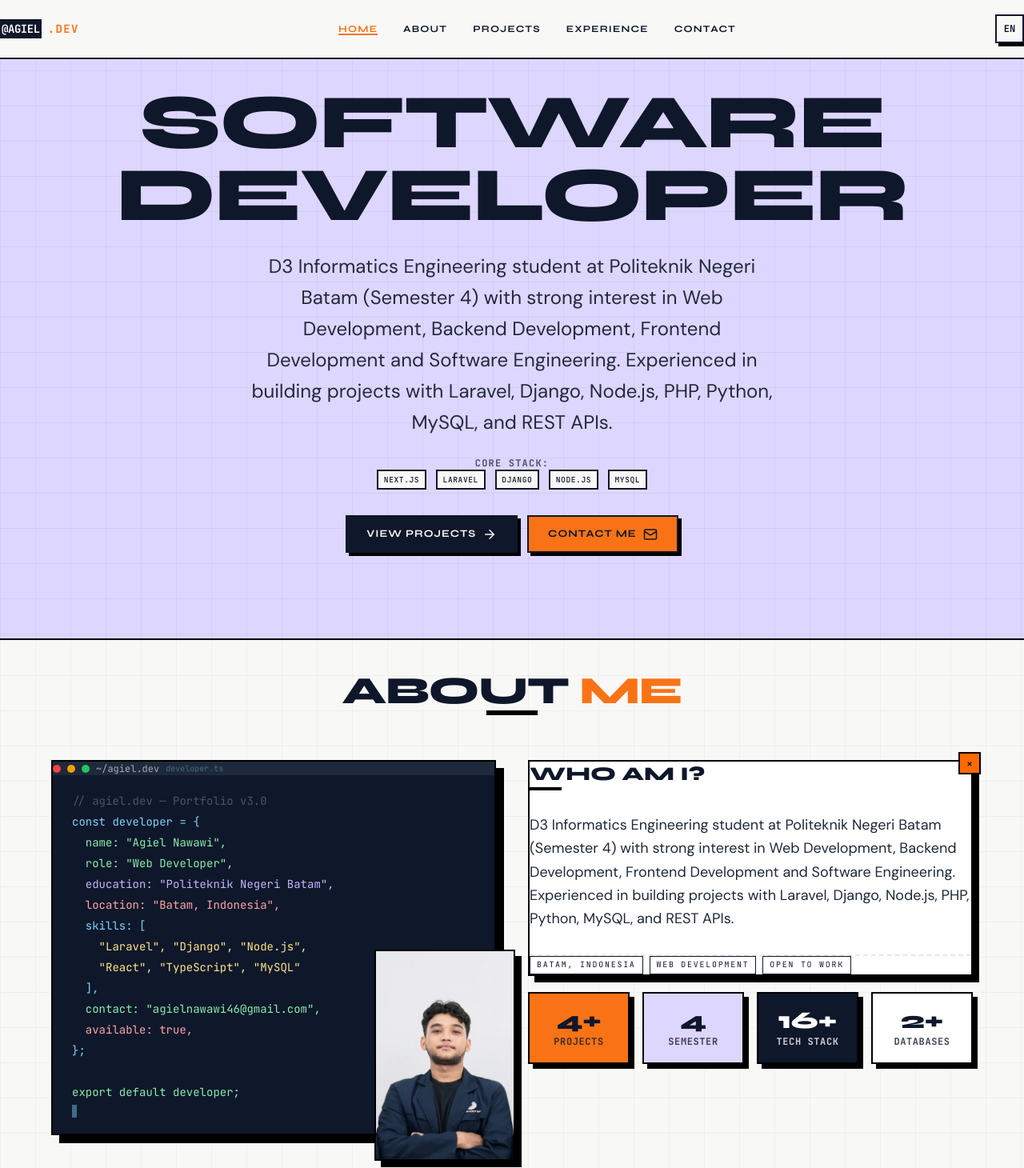
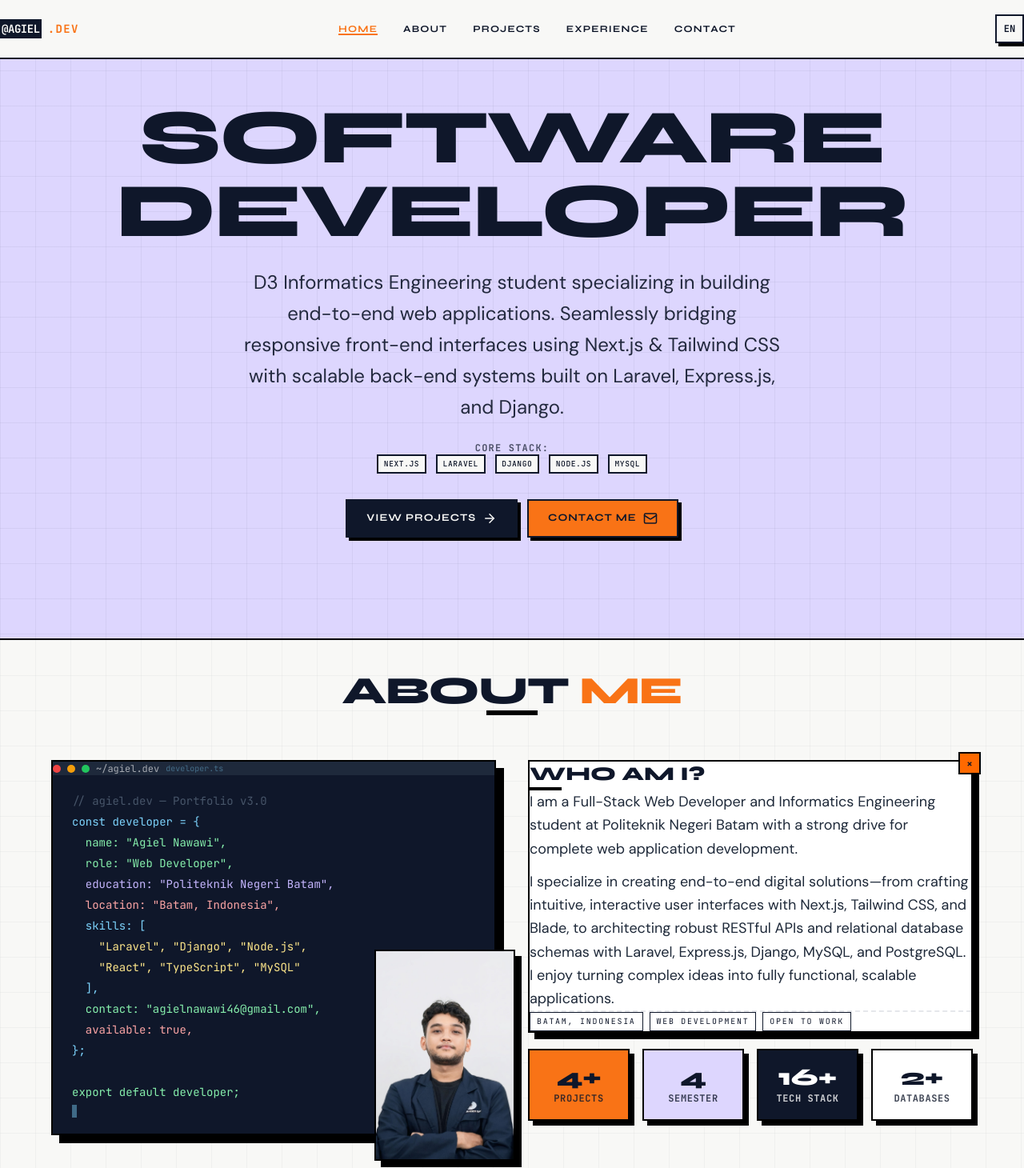
Before and after one commit to agielnawawi46/portofolio-v3, a React (Vite) app: page / in a window 1280 px wide. Shown: the top 1460 px of the page at 80% size. Built offline with nearby package versions, Linux system fonts and the light colour scheme.

Commit message:
feat: implement revised home and about copy emphasizing full-stack capabilities

```diff
--- a/src/components/AboutSkillSection.tsx
+++ b/src/components/AboutSkillSection.tsx
@@ -227,13 +227,16 @@ export default function AboutSkillSection() {
                     {language === 'en' ? 'WHO AM I?' : 'SIAPA SAYA?'}
                   </h3>
                   <div className="w-10 h-1 bg-black mb-4 shrink-0" />
-                  <div className="flex-1 flex flex-col justify-center mb-5">
-                    <p
-                      className="text-base md:text-lg leading-relaxed text-gray-800"
-                      style={{ fontFamily: 'var(--font-body)' }}
-                    >
-                      {personal.bio}
-                    </p>
+                  <div className="flex-1 flex flex-col justify-center mb-5 gap-3">
+                    {personal.longBio.map((paragraph: string, idx: number) => (
+                      <p
+                        key={idx}
+                        className="text-base md:text-lg leading-relaxed text-gray-800"
+                        style={{ fontFamily: 'var(--font-body)' }}
+                      >
+                        {paragraph}
+                      </p>
+                    ))}
                   </div>
                   <div className="pt-4 border-t-2 border-dashed border-gray-200 flex flex-wrap gap-2 shrink-0">
                     {[personal.location, 'Web Development', language === 'en' ? 'Open to Work' : 'Siap Bekerja'].map(tag => (
--- a/src/components/HeroSection.tsx
+++ b/src/components/HeroSection.tsx
@@ -58,7 +58,7 @@ export default function HeroSection() {
             {/* Handle & Bio */}
             <motion.div custom={2} variants={fadeUp} initial="hidden" whileInView="visible" viewport={{ once: false, amount: 0.1 }} className="flex flex-col items-center text-center w-full">
               <p className="text-base md:text-lg lg:text-xl xl:text-2xl leading-relaxed opacity-90 max-w-2xl text-center mx-auto" style={{ fontFamily: "var(--font-body)", color: "var(--color-charcoal)" }}>
-                {personal.bio}
+                {personal.shortBio}
               </p>
             </motion.div>
 
--- a/src/data/portfolioData.ts
+++ b/src/data/portfolioData.ts
@@ -41,9 +41,13 @@ export const portfolioData = {
   en: {
     personal: {
       name: "Agiel Nawawi",
-      tagline: "INFORMATICS STUDENT & WEB DEVELOPER",
+      tagline: "FULL-STACK WEB DEVELOPER",
       handle: "",
-      bio: "D3 Informatics Engineering student at Politeknik Negeri Batam (Semester 4) with strong interest in Web Development, Backend Development, Frontend Development and Software Engineering. Experienced in building projects with Laravel, Django, Node.js, PHP, Python, MySQL, and REST APIs.",
+      shortBio: "D3 Informatics Engineering student specializing in building end-to-end web applications. Seamlessly bridging responsive front-end interfaces using Next.js & Tailwind CSS with scalable back-end systems built on Laravel, Express.js, and Django.",
+      longBio: [
+        "I am a Full-Stack Web Developer and Informatics Engineering student at Politeknik Negeri Batam with a strong drive for complete web application development.",
+        "I specialize in creating end-to-end digital solutions—from crafting intuitive, interactive user interfaces with Next.js, Tailwind CSS, and Blade, to architecting robust RESTful APIs and relational database schemas with Laravel, Express.js, Django, MySQL, and PostgreSQL. I enjoy turning complex ideas into fully functional, scalable applications."
+      ],
       cvUrl: "/cv-agiel-nawawi.pdf",
       dateStamp: "JULY 2026",
       email: "agielnawawi46@gmail.com",
@@ -157,9 +161,13 @@ export const portfolioData = {
   id: {
     personal: {
       name: "Agiel Nawawi",
-      tagline: "MAHASISWA INFORMATIKA & PENGEMBANG WEB",
+      tagline: "PENGEMBANG WEB FULL-STACK",
       handle: "",
-      bio: "Mahasiswa D3 Teknik Informatika di Politeknik Negeri Batam (Semester 4) dengan minat kuat pada Pengembangan Web, Backend, Frontend, dan Rekayasa Perangkat Lunak. Berpengalaman membangun proyek menggunakan Laravel, Django, Node.js, PHP, Python, MySQL, dan REST API.",
+      shortBio: "Mahasiswa D3 Teknik Informatika yang berspesialisasi dalam membangun aplikasi web secara utuh. Menghubungkan antarmuka front-end responsif menggunakan Next.js & Tailwind CSS dengan sistem back-end tangguh menggunakan Laravel, Express.js, dan Django.",
+      longBio: [
+        "Saya adalah seorang Pengembang Web Full-Stack dan mahasiswa Teknik Informatika di Politeknik Negeri Batam dengan ketertarikan kuat pada pengembangan aplikasi web yang utuh.",
+        "Saya berspesialisasi dalam menciptakan solusi digital end-to-end—mulai dari merancang antarmuka pengguna interaktif menggunakan Next.js, Tailwind CSS, dan Blade, hingga merancang RESTful API yang andal dan skema database relasional menggunakan Laravel, Express.js, Django, MySQL, dan PostgreSQL. Saya senang mengubah ide-ide kompleks menjadi aplikasi fungsional yang skalabel."
+      ],
       cvUrl: "/cv-agiel-nawawi.pdf",
       dateStamp: "JULI 2026",
       email: "agielnawawi46@gmail.com",
```
Also changed, not shown: 2 other files (tests, documents, lock files or other folders).
